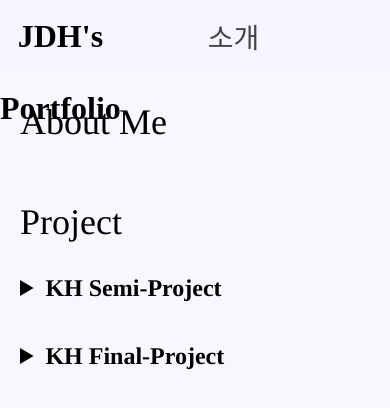
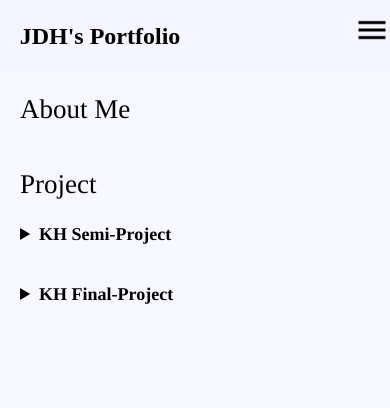
Before and after one commit to Jo-DH/Jo-DH.github.io, a plain HTML site: page portfolio.html in a window 390 px wide. Drawn offline with nearby package versions, Linux system fonts and the light colour scheme; a web font is replaced by a local one.

Commit message:
add mobile display environment

```diff
--- a/portfolio.html
+++ b/portfolio.html
@@ -6,6 +6,7 @@
     <title>Jometry</title>
     <meta name="viewport" content="width-device-width, initial-scale=1">
     <link rel="stylesheet" href="/resource/css/portfolio.css">
+    <link rel="stylesheet" href="https://fonts.googleapis.com/css2?family=Material+Symbols+Outlined:opsz,wght,FILL,GRAD@20..48,100..700,0..1,-50..200" />
 </head>
 <body>
 
@@ -27,6 +28,9 @@
                 일지
             </a>
         </nav>
+        <div class="menu-icon">
+            <img class="menu-icon-img" src="/resource/icon/menu-icon.png" alt="메뉴">
+        </div>
     </div>
 
     <main>
--- a/resource/css/index.css
+++ b/resource/css/index.css
@@ -5,7 +5,7 @@
 
 body {
     margin: 0;
-    background-color: rgba(230, 230, 255, 0.55);
+    background-color: rgba(245, 245, 255, 0.77);
 }
 
 nav {
@@ -14,7 +14,7 @@ nav {
 
     display: flex;
 
-    background-color: rgba(230, 230, 255, 1);
+    background-color: rgba(245, 245, 255, 1);
 }
 
 .nav-elem {
--- a/resource/css/portfolio.css
+++ b/resource/css/portfolio.css
@@ -51,6 +51,10 @@ nav {
     transform: rotate(0.04deg);
 
     text-decoration: none;
+}
+
+.menu-icon {
+    display: none;
 }
 
 main {
@@ -149,3 +153,48 @@ main > .title {
     margin-left: 35px;
     margin-bottom: 25px;
 }
+
+@media(max-width: 800px) {
+    .top-bar-title {
+        width: 200px;
+
+        font-size: 24px;
+    }
+
+    nav {
+        display: none;
+    }
+
+    .menu-icon {
+        display: block;
+    }
+
+    .menu-icon-img {
+        width: 36px;
+        height: 36px;
+
+        margin-top: 12px;
+    }
+
+    main > .title {
+        width: 90%;
+        height: 75px;
+        margin: auto;
+
+        font-size: 27px;
+        font-family: '경기천년제목';
+        transform: rotate(0.04deg);
+        line-height: 75px;
+    }
+
+    .portfolio-details > summary {
+        width: 90%;
+        height: 24px;
+
+        line-height: 24px;
+        font-size: 18px;
+        font-weight: bold;
+        font-family: '경기천년제목';
+        transform: rotate(0.04deg);
+    }
+}
```
Also changed, not shown: resource/icon/menu-icon.png (added).
